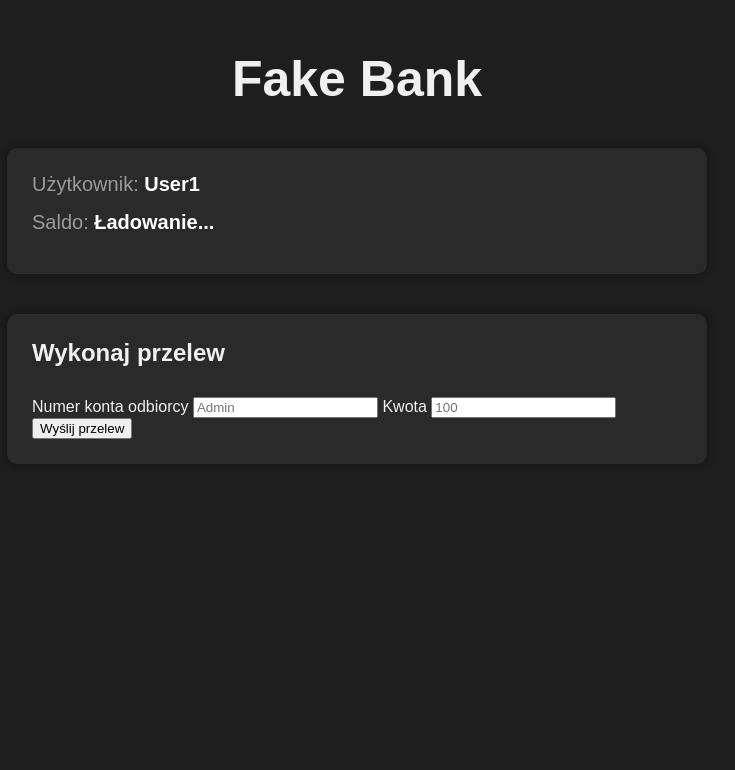
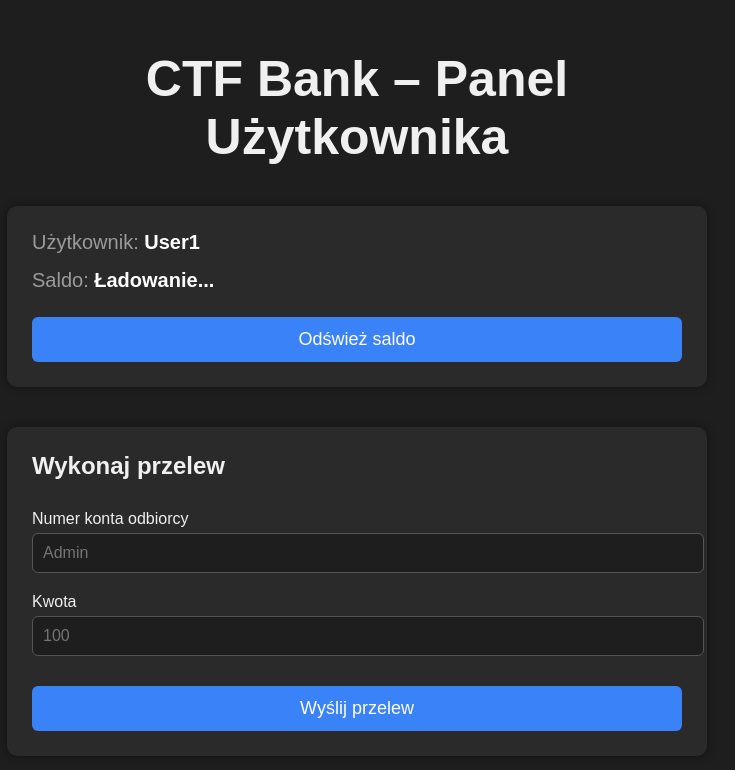
Before and after one commit to XxBojanowskyy/sql-web, a plain HTML site: page CSRF.html in a window 1280 px wide. Shown: the part 144-914 px from the top of the page, without its empty margins (283-1018 px from the left). Drawn offline with Linux system fonts and the light colour scheme; no server answers.

Commit message:
CSRF.html

```diff
--- a/CSRF.html
+++ b/CSRF.html
@@ -2,7 +2,7 @@
 <html lang="pl">
 <head>
 <meta charset="UTF-8">
-<title>CSRF</title>
+<title>CTF Bank – Przelew</title>
 
 <style>
     body {
@@ -38,20 +38,70 @@
         margin-bottom: 40px;
     }
 
-    .row { margin-bottom: 15px; font-size: 20px; }
-    .label { color: #9b9b9b; }
-    .value { color: #ffffff; font-weight: bold; }
+    .row {
+        margin-bottom: 15px;
+        font-size: 20px;
+    }
+
+    .label {
+        color: #9b9b9b;
+    }
+
+    .value {
+        color: #ffffff;
+        font-weight: bold;
+    }
+
+    input[type="text"],
+    input[type="number"] {
+        width: 100%;
+        padding: 10px;
+        margin-top: 5px;
+        margin-bottom: 20px;
+        background-color: #1e1e1e;
+        border: 1px solid #555;
+        border-radius: 6px;
+        color: #fff;
+        font-size: 16px;
+    }
+
+    button {
+        width: 100%;
+        padding: 12px;
+        background-color: #3a82f7;
+        color: #fff;
+        border: none;
+        border-radius: 6px;
+        font-size: 18px;
+        cursor: pointer;
+        transition: 0.2s;
+        margin-top: 10px;
+    }
+
+    button:hover {
+        background-color: #2466d1;
+    }
+
+    .refresh-btn {
+        background-color: #3a82f7;
+    }
+
+    .refresh-btn:hover {
+        background-color: #2466d1;
+    }
 </style>
 </head>
 <body>
 
 <div class="container">
 
-    <h1>Fake Bank</h1>
+    <h1>CTF Bank – Panel Użytkownika</h1>
 
     <div class="panel-box">
         <div class="row"><span class="label">Użytkownik:</span> <span class="value">User1</span></div>
         <div class="row"><span class="label">Saldo:</span> <span class="value" id="saldo">Ładowanie...</span></div>
+
+        <button id="refreshBtn" class="refresh-btn">Odśwież saldo</button>
     </div>
 
     <div class="transfer-box">
@@ -73,6 +123,7 @@
 <script>
     const saldoElement = document.getElementById("saldo");
 
+    // Funkcja pobiera saldo z backendu
     async function loadBalance() {
         const res = await fetch("/api/balance");
         const data = await res.json();
@@ -80,10 +131,16 @@
         return data.balance;
     }
 
-    // POBIERAMY SALDO PRZY STARcie
-    let saldo;
+    // Ładowanie przy starcie
+    let saldo = 0;
     loadBalance().then(b => saldo = b);
 
+    // Obsługa przycisku odświeżania
+    document.getElementById("refreshBtn").addEventListener("click", async () => {
+        saldo = await loadBalance();
+    });
+
+    // Obsługa przelewów
     document.getElementById("transferForm").addEventListener("submit", async function(e) {
         e.preventDefault();
 
@@ -112,7 +169,7 @@
             return;
         }
 
-        // PO KAŻDYM PRZELEWIE — ponowne pobranie salda
+        // pobranie nowego salda
         saldo = await loadBalance();
 
         alert("Przelew wysłany!");
```
